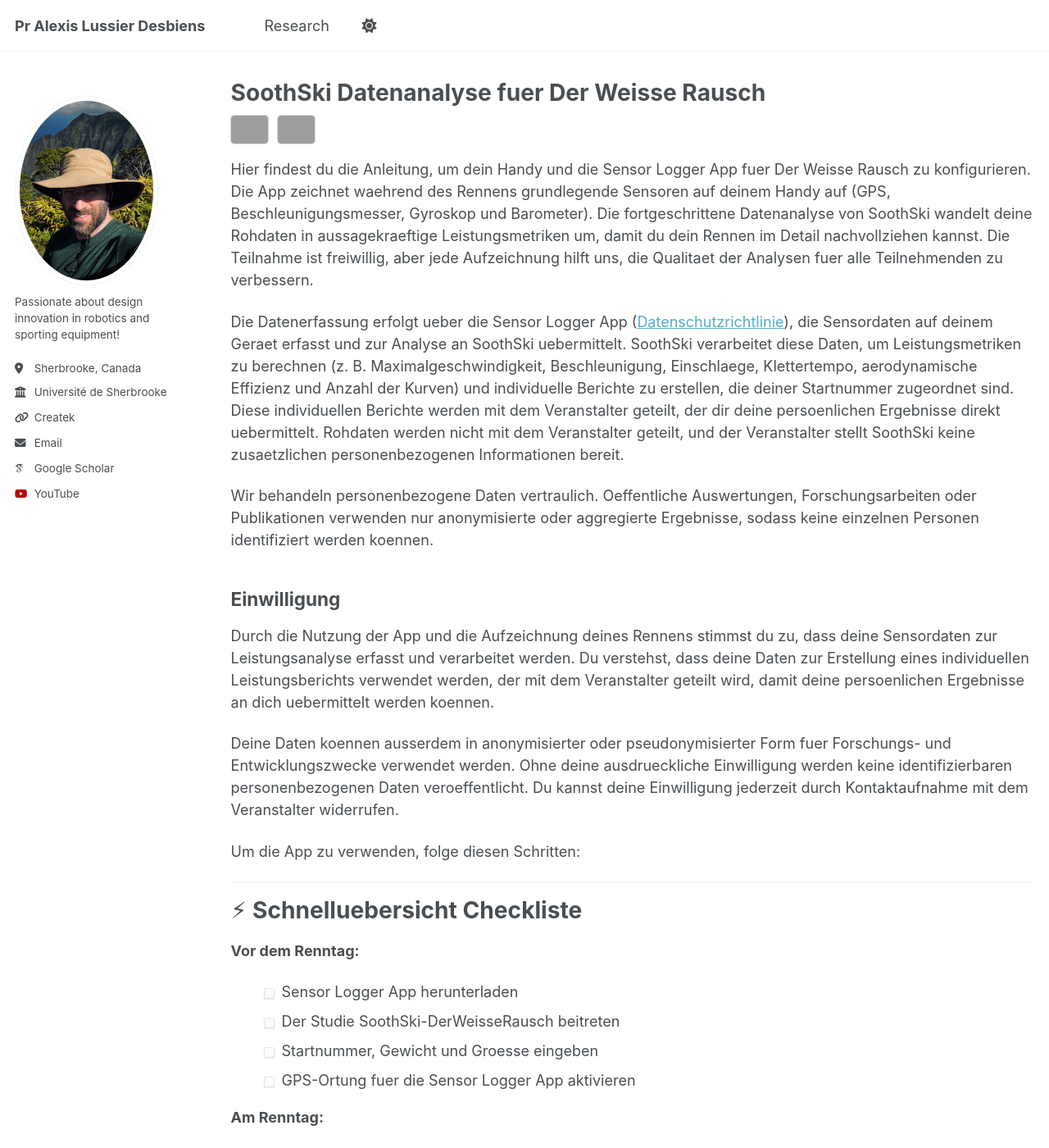
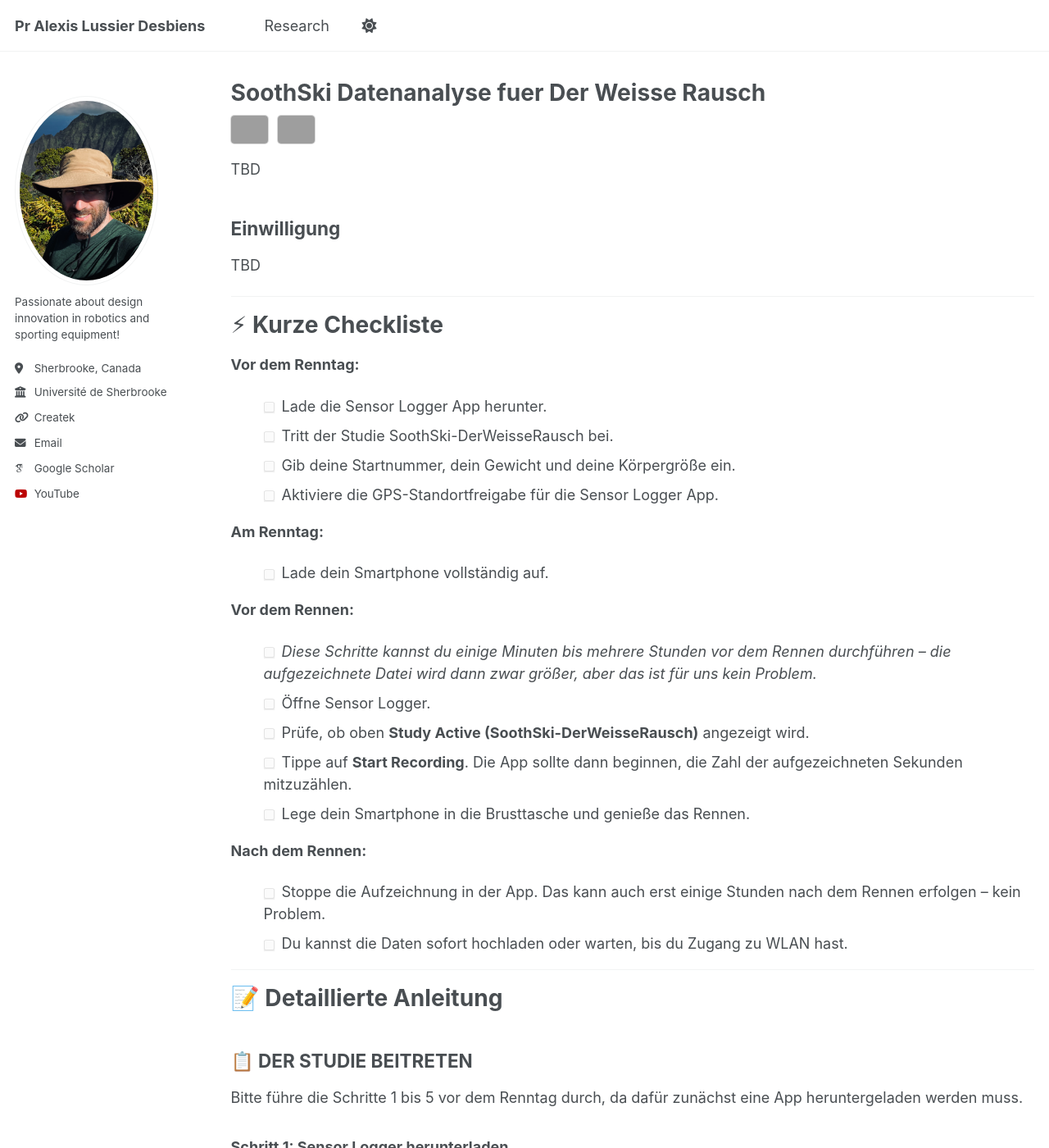
Before and after one commit to alexislussierdesbiens/alexislussierdesbiens.github.io, a Jekyll site: the page built from _pages/SoothSki-DerWeisseRausch-de.md, in a window 1280 px wide and 1400 px high. Shown: the whole window at 82% size. Built offline with Jekyll 4.4.1, drawn with Linux system fonts in a browser that asks for light colours; some web fonts are replaced; some of the changed text lies outside the part shown; grey boxes are pictures that could not be loaded.

Commit message:
Martin's translation

```diff
--- a/_pages/SoothSki-DerWeisseRausch-de.md
+++ b/_pages/SoothSki-DerWeisseRausch-de.md
@@ -14,42 +14,34 @@
   </a>
 </div>
 
-Hier findest du die Anleitung, um dein Handy und die Sensor Logger App fuer Der Weisse Rausch zu konfigurieren. Die App zeichnet waehrend des Rennens grundlegende Sensoren auf deinem Handy auf (GPS, Beschleunigungsmesser, Gyroskop und Barometer). Die fortgeschrittene Datenanalyse von SoothSki wandelt deine Rohdaten in aussagekraeftige Leistungsmetriken um, damit du dein Rennen im Detail nachvollziehen kannst. Die Teilnahme ist freiwillig, aber jede Aufzeichnung hilft uns, die Qualitaet der Analysen fuer alle Teilnehmenden zu verbessern.
-
-Die Datenerfassung erfolgt ueber die Sensor Logger App ([Datenschutzrichtlinie](https://www.tszheichoi.com/sensor-logger-privacy-policy)), die Sensordaten auf deinem Geraet erfasst und zur Analyse an SoothSki uebermittelt. SoothSki verarbeitet diese Daten, um Leistungsmetriken zu berechnen (z. B. Maximalgeschwindigkeit, Beschleunigung, Einschlaege, Klettertempo, aerodynamische Effizienz und Anzahl der Kurven) und individuelle Berichte zu erstellen, die deiner Startnummer zugeordnet sind. Diese individuellen Berichte werden mit dem Veranstalter geteilt, der dir deine persoenlichen Ergebnisse direkt uebermittelt. Rohdaten werden nicht mit dem Veranstalter geteilt, und der Veranstalter stellt SoothSki keine zusaetzlichen personenbezogenen Informationen bereit.
-
-Wir behandeln personenbezogene Daten vertraulich. Oeffentliche Auswertungen, Forschungsarbeiten oder Publikationen verwenden nur anonymisierte oder aggregierte Ergebnisse, sodass keine einzelnen Personen identifiziert werden koennen.
+TBD
 
 ## Einwilligung
-Durch die Nutzung der App und die Aufzeichnung deines Rennens stimmst du zu, dass deine Sensordaten zur Leistungsanalyse erfasst und verarbeitet werden. Du verstehst, dass deine Daten zur Erstellung eines individuellen Leistungsberichts verwendet werden, der mit dem Veranstalter geteilt wird, damit deine persoenlichen Ergebnisse an dich uebermittelt werden koennen.
-
-Deine Daten koennen ausserdem in anonymisierter oder pseudonymisierter Form fuer Forschungs- und Entwicklungszwecke verwendet werden. Ohne deine ausdrueckliche Einwilligung werden keine identifizierbaren personenbezogenen Daten veroeffentlicht. Du kannst deine Einwilligung jederzeit durch Kontaktaufnahme mit dem Veranstalter widerrufen.
-
-Um die App zu verwenden, folge diesen Schritten:
+TBD
 
 ---
 
-# ⚡ Schnelluebersicht Checkliste
+# ⚡ Kurze Checkliste
 
 **Vor dem Renntag:**
-- [ ]  Sensor Logger App herunterladen
-- [ ]  Der Studie SoothSki-DerWeisseRausch beitreten
-- [ ]  Startnummer, Gewicht und Groesse eingeben
-- [ ]  GPS-Ortung fuer die Sensor Logger App aktivieren
+- [ ]  Lade die Sensor Logger App herunter.
+- [ ]  Tritt der Studie SoothSki-DerWeisseRausch bei.
+- [ ]  Gib deine Startnummer, dein Gewicht und deine Körpergröße ein.
+- [ ]  Aktiviere die GPS-Standortfreigabe für die Sensor Logger App.
 
 **Am Renntag:**
-- [ ]  Handy voll aufladen
+- [ ]  Lade dein Smartphone vollständig auf.
 
 **Vor dem Rennen:**
-- [ ]  _Du kannst diese Schritte Minuten bis Stunden vor dem Rennen machen - die Datei wird groesser, aber das ist fuer uns in Ordnung._
-- [ ]  Sensor Logger oeffnen
-- [ ]  Pruefen, dass oben **Study Active (SoothSki-DerWeisseRausch)** steht
-- [ ]  **Start Recording** tippen. Die App sollte dann die aufgezeichneten Sekunden hochzaehlen.
-- [ ]  Handy in die Brusttasche stecken und das Rennen geniessen
+- [ ]  _Diese Schritte kannst du einige Minuten bis mehrere Stunden vor dem Rennen durchführen – die aufgezeichnete Datei wird dann zwar größer, aber das ist für uns kein Problem._
+- [ ]  Öffne Sensor Logger.
+- [ ]  Prüfe, ob oben **Study Active (SoothSki-DerWeisseRausch)** angezeigt wird.
+- [ ]  Tippe auf **Start Recording**. Die App sollte dann beginnen, die Zahl der aufgezeichneten Sekunden mitzuzählen.
+- [ ]  Lege dein Smartphone in die Brusttasche und genieße das Rennen.
 
 **Nach dem Rennen:**
-- [ ]  Aufnahme in der App stoppen. Das kann auch erst Stunden nach dem Rennen passieren.
-- [ ]  Daten jetzt hochladen oder auf WLAN warten
+- [ ]  Stoppe die Aufzeichnung in der App. Das kann auch erst einige Stunden nach dem Rennen erfolgen – kein Problem.
+- [ ]  Du kannst die Daten sofort hochladen oder warten, bis du Zugang zu WLAN hast.
 
 ---
 
@@ -57,66 +49,68 @@
 
 ## 📋 DER STUDIE BEITRETEN
 
-Schliesse die Schritte 1-5 vor dem Renntag ab, da dafuer eine App heruntergeladen werden muss.
+Bitte führe die Schritte 1 bis 5 vor dem Renntag durch, da dafür zunächst eine App heruntergeladen werden muss.
 
 ### Schritt 1: Sensor Logger herunterladen
 
-Lade die Sensor Logger App im App Store deines Handys herunter:
+Lade die App Sensor Logger im App Store deines Smartphones herunter:
 - [www.tszheichoi.com/sensorlogger](https://www.tszheichoi.com/sensorlogger)
 
 ### Schritt 2: Der Studie beitreten
 
-Oeffne Sensor Logger und gehe zum Tab **Studies**. Tippe auf **Create/Join** und waehle dann **Join a Study**.
+Öffne Sensor Logger und gehe zum Reiter **Studies**. Tippe auf **Create/Join** und wähle anschließend **Join a Study** aus.
 
 ### Schritt 3: Studiencode eingeben
 
-Gib den Studiencode (weisse) ein oder nutze diesen [Link](https://sensorlogger.app/link/study/weisse):
+Gib den Studiencode **weisse** ein, wenn du dazu aufgefordert wirst, oder nutze den entsprechenden [Link](https://sensorlogger.app/link/study/weisse):
 
 <div style="text-align: center;">
-  <img src="/images/derweisserausch_qr.png" alt="QR Code fuer den Studienbeitritt" style="max-width: 100%; height: auto; width: 200px;">
+  <img src="/images/derweisserausch_qr.png" alt="QR-Code zum Beitritt zur Studie" style="max-width: 100%; height: auto; width: 200px;">
 </div>
 
-### Schritt 4: Fragebogen ausfuellen
+### Schritt 4: Fragebogen zu deiner Person ausfüllen
 
-Fuelle den kurzen Fragebogen mit deinen Angaben aus:
+Fülle den kurzen Fragebogen mit folgenden Angaben aus:
 - Startnummer
 - Gewicht (in kg)
-- Groesse (in cm)
+- Körpergröße (in cm)
 
 ### Schritt 5: Standort aktivieren
 
-Aktiviere den GPS-Standort fuer Sensor Logger, falls noch nicht aktiviert.
+Aktiviere die GPS-Standortfreigabe für Sensor Logger, falls diese noch nicht freigegeben ist.
 
 ---
 
 ## 🎿 AM RENNTAG
 
-Fuehre diese Schritte am Renntag aus.
+Bitte führe die folgenden Schritte am Renntag durch.
 
-### Schritt 6: Handy laden
+### Schritt 6: Smartphone aufladen
 
-Stelle sicher, dass dein Handy voll geladen ist, damit der Akku fuer das ganze Event reicht.
+Achte darauf, dass dein Smartphone vor dem Renntag vollständig geladen ist, damit der Akku für die gesamte Veranstaltung ausreicht.
 
 ### Schritt 7: Aufnahme starten
 
-Gehe in Sensor Logger zum Tab **Logger**, pruefe, dass oben **Study Active (SoothSki-DerWeisseRausch)** steht, und tippe unten auf **Start Recording**. Wenn du noch nicht in der Studie bist, tritt zuerst bei (siehe [Schritt 2](#schritt-2-der-studie-beitreten)). Du kannst die Aufnahme Minuten bis Stunden vor dem Rennen starten; dadurch wird nur die Datei groesser.
+Öffne in der Sensor Logger App den Reiter **Logger**, prüfe, ob oben **Study Active (SoothSki-DerWeisseRausch)** angezeigt wird, und tippe unten auf **Start Recording**.
+Falls du der Studie noch nicht beigetreten bist, hole das bitte zuerst nach (siehe [Schritt 2](#schritt-2-der-studie-beitreten)).
+Du kannst die Aufzeichnung einige Minuten bis mehrere Stunden vor dem Rennen starten; dadurch entsteht lediglich eine größere Datei. Das ist für uns problemlos handhabbar.
 
-Trage dein Handy in einer **Brusttasche**. Das liefert die besten Daten fuer die Analyse.
+Lege dein Smartphone anschließend in eine **Brusttasche**. Für die Datenauswertung ist eine Brusttasche die beste Position.
 
-### Schritt 8: Rennen fahren
+### Schritt 8: Rennen!
 
-Lass dein Handy in der Brusttasche und fahr dein Rennen. Viel Erfolg!
+Lass dein Smartphone in der Brusttasche und fahre das Rennen. Viel Erfolg!
 
-### Schritt 9: Aufnahme stoppen
+### Schritt 9: Aufzeichnung stoppen
 
-Wenn du mit dem Rennen fertig bist, tippe auf **Stop Recording**. Tippe auf **Confirm**, um das Ende der Aufnahme zu bestaetigen. Du kannst die Daten sofort ueber Mobilfunk hochladen oder auf WLAN warten.
+Wenn du das Rennen beendet hast, tippe auf **Stop Recording**. Bestätige anschließend mit **Confirm**, um die Aufzeichnung zu beenden. Du kannst deine Daten direkt über das Mobilfunknetz hochladen oder warten, bis du WLAN-Zugang hast.
 
-Diesen Schritt kannst du auch erst Stunden nach dem Rennen erledigen.
+Auch diesen Schritt kannst du problemlos erst einige Stunden nach dem Rennen erledigen.
 
 ### Schritt 10: Daten hochladen
 
-Wenn du auf WLAN gewartet hast, gehe zum Tab **Recordings**, waehle die Rennaufnahme aus und tippe auf **Upload**. Warte in der App, bis der Upload abgeschlossen ist, sonst erscheint eine Fehlermeldung.
+Falls du mit dem Upload bis zum WLAN-Zugang gewartet hast, gehe zum Reiter **Recordings**, wähle die Aufzeichnung des Rennens aus und tippe auf **Upload**. Wichtig: Du musst in der App warten, bis die Aufzeichnung vollständig hochgeladen wurde. Andernfalls erscheint eine Fehlermeldung.
 
-Wir werten die Daten in den kommenden Monaten aus. Die Ergebnisse werden dir ueber die Rennorganisation zugestellt.
+Wir werden die Daten in den kommenden Monaten sammeln und auswerten. Die Ergebnisse erhältst du anschließend über die Rennveranstalter.
 
 ---
```
